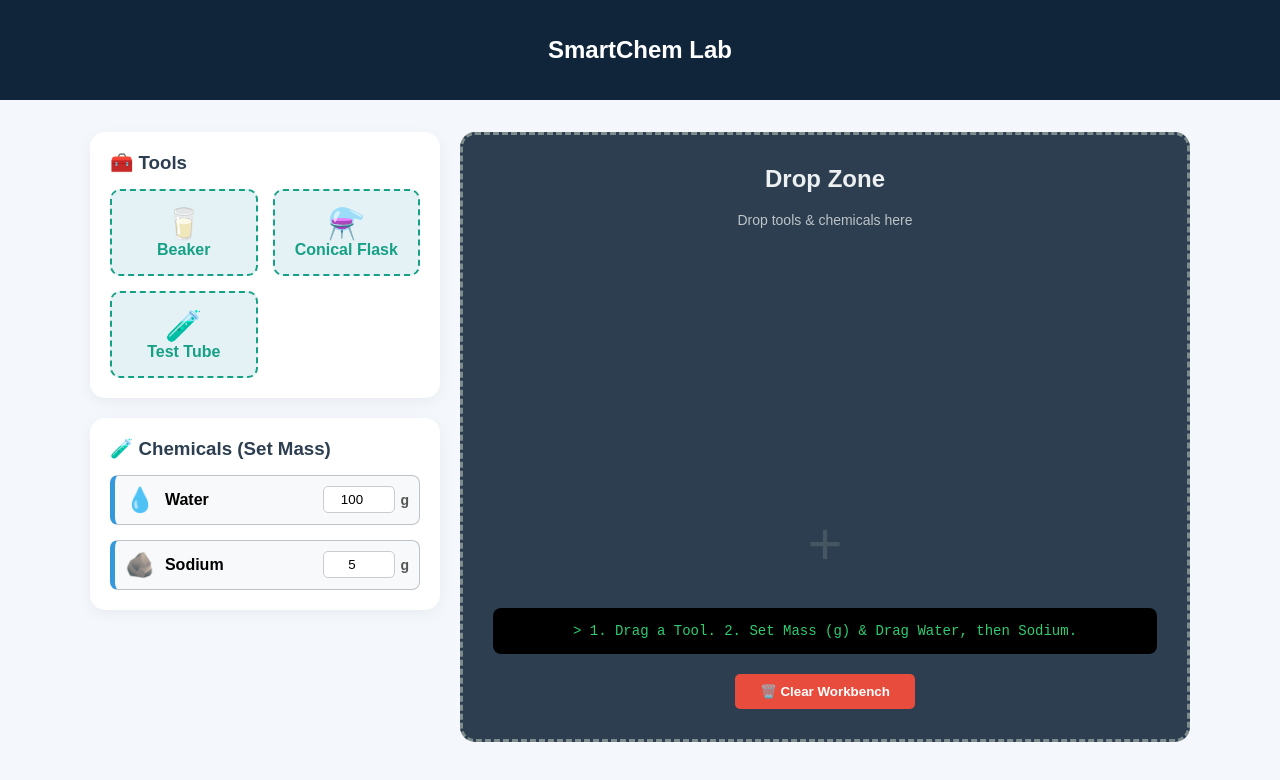
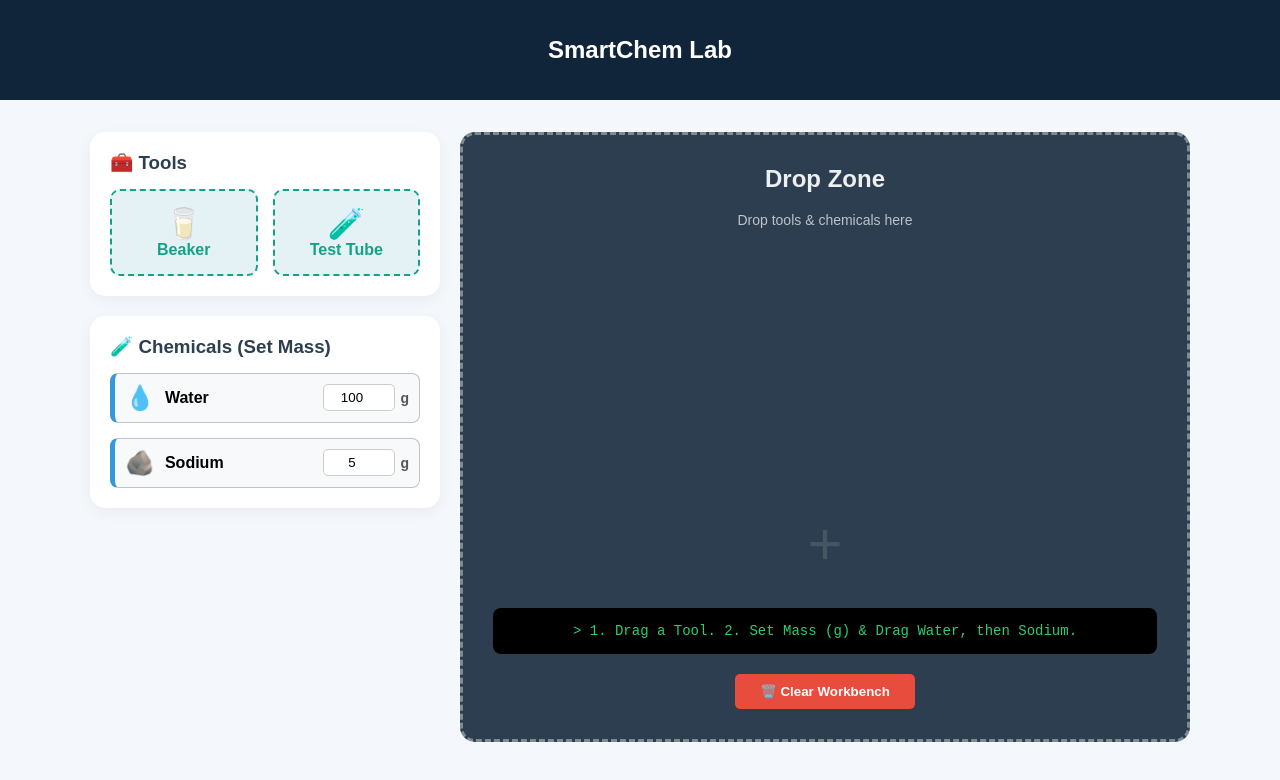
Before and after one commit to Pabasara06/SmartChem_Project, a React (Vite) app in the folder frontend/: page / in a window 1280 px wide. Shown: the top 780 px of the page. Built offline with nearby package versions, Linux system fonts and the light colour scheme.

Commit message:
update experimentlab.jsx

```diff
--- a/frontend/src/components/ExperimentLab.jsx
+++ b/frontend/src/components/ExperimentLab.jsx
@@ -2,7 +2,6 @@ import React, { useState } from 'react';
 
 const LAB_TOOLS = [
   { id: 'beaker', name: 'Beaker', icon: '🥛', width: '120px', height: '140px', radius: '5px 5px 15px 15px' },
-  { id: 'flask', name: 'Conical Flask', icon: '⚗️', width: '140px', height: '130px', radius: '50% 50% 15px 15px' },
   { id: 'testtube', name: 'Test Tube', icon: '🧪', width: '60px', height: '200px', radius: '5px 5px 30px 30px' }
 ];
 
```
